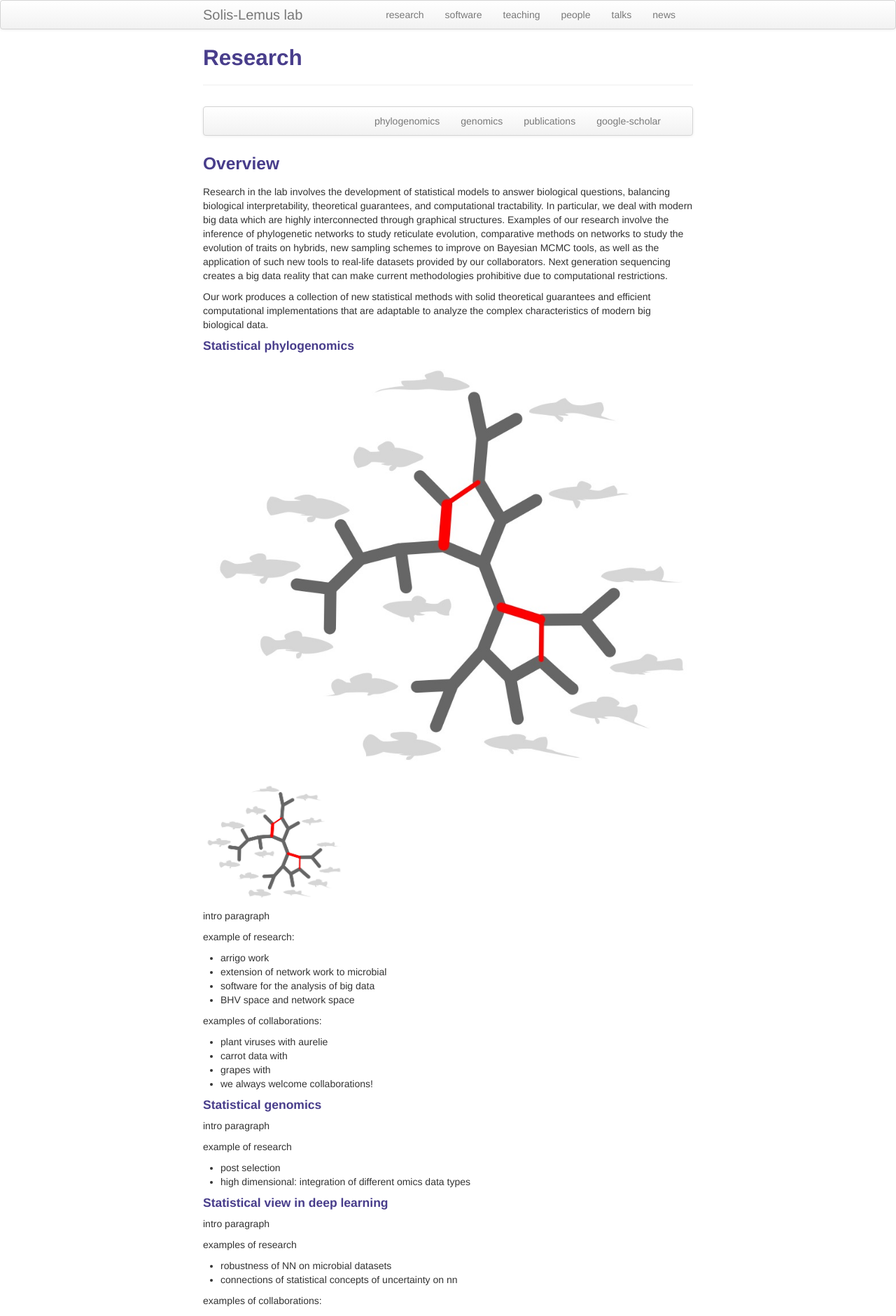
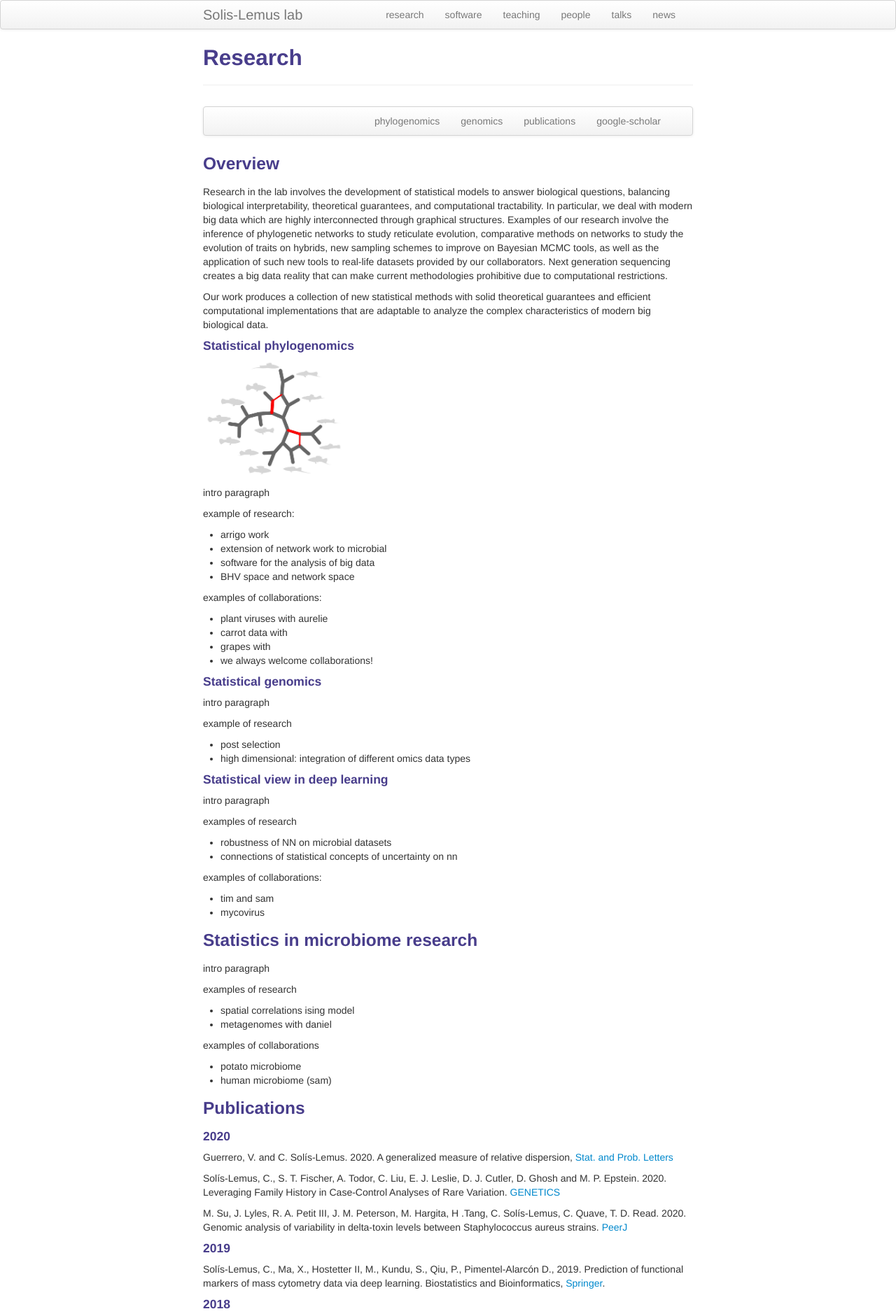
Before and after one commit to solislemuslab/solislemuslab.github.io, a Jekyll site: the page built from pages/research.md, in a window 1280 px wide. Shown: the top 1881 px of the page at 70% size. Built offline with Jekyll 4.4.1, drawn with Linux system fonts in a browser that asks for light colours.

Commit message:
test with image

```diff
--- a/pages/research.md
+++ b/pages/research.md
@@ -23,9 +23,7 @@ Our work produces a collection of new statistical methods with solid theoretical
 
 #### <a name="phylogenomics"></a>Statistical phylogenomics
 
-![](../assets/pics/cui.jpeg)
-
-<img src="../assets/pics/cui.jpeg" alt="drawing" width="200"/>
+<img src="../assets/pics/cui.jpeg" alt="drawing" width="200" ALIGN="top"/>
 
 intro paragraph
 
```
